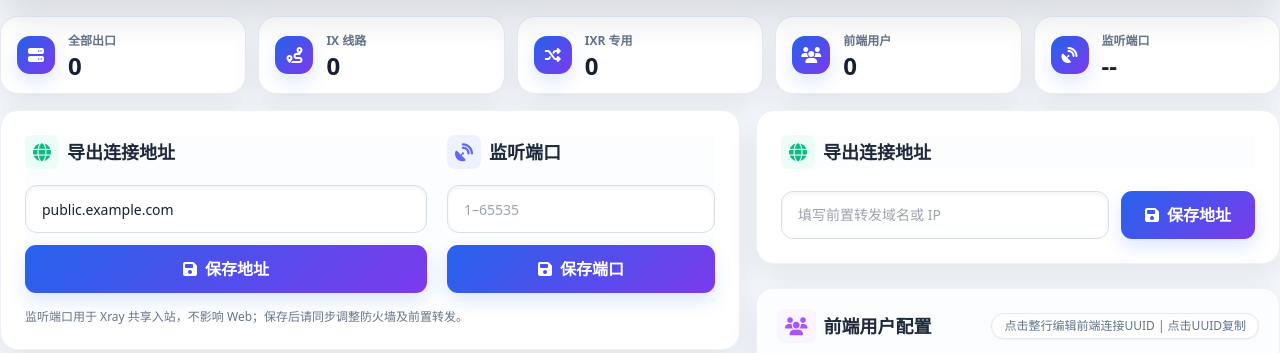
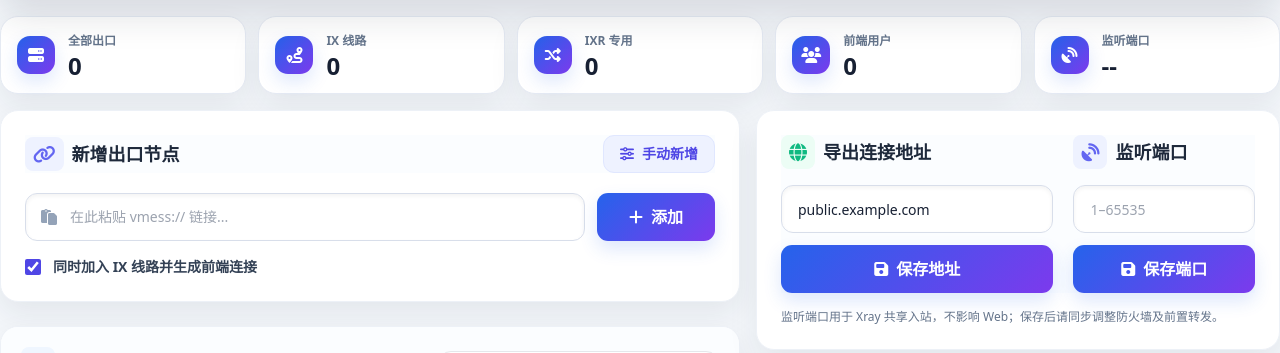
Before and after one commit to dan91ng/ixr, a PHP site: page /ix-admin.php in a window 1280 px wide. Shown: the part 126-479 px from the top of the page. Run offline with PHP 8.4, Linux system fonts and the light colour scheme; the visitor is signed in with stand-in values (Sample User, id 1); some libraries are stand-ins or nearby versions.

Commit message:
Restore VMess import panel and correct settings placement

```diff
--- a/src/ixr-manager/public/ix-admin.php
+++ b/src/ixr-manager/public/ix-admin.php
@@ -289,20 +289,22 @@ function buildPanelData(): array
         <!-- 左侧：节点与路由区 (比例 7) -->
         <div class="xl:col-span-7 space-y-6">
 
-            <div class="ix-card bg-white p-6 rounded-2xl shadow-sm border border-slate-200 hover:shadow-md transition-shadow">
-                <div class="ix-export-settings">
-                    <div class="ix-export-field">
-                        <h3 class="font-bold text-slate-800 text-lg flex items-center mb-4"><i class="fa-solid fa-globe mr-2 text-emerald-500 bg-emerald-50 p-2 rounded-lg"></i>导出连接地址</h3>
-                        <input type="text" id="frontEntryHostInput" placeholder="填写前置转发域名或 IP" class="ix-export-input w-full bg-slate-50 border border-slate-200 rounded-xl px-4 py-3 focus:bg-white focus:ring-2 focus:ring-indigo-500 outline-none transition-all text-sm shadow-inner">
-                        <button type="button" onclick="saveFrontEntryHostFromInput()" class="ix-export-save bg-indigo-600 text-white px-5 py-3 rounded-xl hover:bg-indigo-700 transition shadow-md font-bold"><i class="fa-solid fa-floppy-disk mr-2"></i>保存地址</button>
-                    </div>
-                    <div class="ix-export-field">
-                        <h3 class="font-bold text-slate-800 text-lg flex items-center mb-4"><i class="fa-solid fa-satellite-dish mr-2 text-indigo-500 bg-indigo-50 p-2 rounded-lg"></i>监听端口</h3>
-                        <input type="number" id="sharedInboundPortInput" min="1" max="65535" step="1" placeholder="1–65535" aria-label="Xray 共享监听端口" class="ix-export-input w-full bg-slate-50 border border-slate-200 rounded-xl px-4 py-3 focus:bg-white focus:ring-2 focus:ring-indigo-500 outline-none transition-all text-sm shadow-inner">
-                        <button type="button" id="saveSharedInboundPortBtn" onclick="saveSharedInboundPort()" class="ix-export-save bg-indigo-600 text-white px-5 py-3 rounded-xl hover:bg-indigo-700 transition shadow-md font-bold"><i class="fa-solid fa-floppy-disk mr-2"></i>保存端口</button>
-                    </div>
+            <div class="ix-card bg-white p-6 rounded-2xl min-h-[154px] flex flex-col justify-between shadow-sm border border-slate-200 hover:shadow-md transition-shadow">
+                <div class="flex items-center justify-between gap-3 mb-5">
+                    <h3 class="font-bold text-slate-800 text-lg flex items-center"><i class="fa-solid fa-link mr-2 text-indigo-500 bg-indigo-50 p-2 rounded-lg"></i>新增出口节点</h3>
+                    <button type="button" onclick="openCreateNodeModal()" class="text-sm font-bold text-indigo-600 bg-indigo-50 hover:bg-indigo-100 border border-indigo-100 px-4 py-2 rounded-xl transition"><i class="fa-solid fa-sliders mr-2"></i>手动新增</button>
                 </div>
-                <p class="text-xs text-slate-500 mt-4">监听端口用于 Xray 共享入站，不影响 Web；保存后请同步调整防火墙及前置转发。</p>
+                <div class="flex gap-3 relative">
+                    <div class="absolute inset-y-0 left-0 pl-4 flex items-center pointer-events-none"><i class="fa-solid fa-paste text-slate-400"></i></div>
+                    <input type="text" id="vmessInput" placeholder="在此粘贴 vmess:// 链接..." class="flex-1 bg-slate-50 border border-slate-200 rounded-xl pl-11 pr-4 py-3 focus:bg-white focus:ring-2 focus:ring-indigo-500 outline-none transition-all text-sm shadow-inner">
+                    <button id="addNodeBtn" type="button" onclick="addNode(event)" class="bg-slate-800 text-white px-8 py-3 rounded-xl hover:bg-slate-700 transition shadow-md font-medium whitespace-nowrap flex items-center">
+                        <i class="fa-solid fa-plus mr-2"></i>添加
+                    </button>
+                </div>
+                <label class="mt-4 flex items-center gap-3 text-sm font-bold text-slate-700 cursor-pointer w-fit">
+                    <input type="checkbox" id="importEnableIx" checked class="w-4 h-4 accent-indigo-600">
+                    <span>同时加入 IX 线路并生成前端连接</span>
+                </label>
             </div>
 
             <div class="ix-card bg-white rounded-2xl shadow-sm border border-slate-200 overflow-hidden hover:shadow-md transition-shadow flex flex-col">
@@ -328,16 +330,20 @@ function buildPanelData(): array
 
         <!-- 右侧：入站用户区 (比例 5) -->
         <div class="xl:col-span-5 flex flex-col gap-6">
-            <div class="ix-card bg-white p-6 rounded-2xl min-h-[154px] flex flex-col justify-between shadow-sm border border-slate-200 hover:shadow-md transition-shadow">
-                <div class="flex items-center justify-between mb-5">
-                    <h3 class="font-bold text-slate-800 text-lg flex items-center"><i class="fa-solid fa-globe mr-2 text-emerald-500 bg-emerald-50 p-2 rounded-lg"></i>导出连接地址</h3>
+            <div class="ix-card bg-white p-6 rounded-2xl shadow-sm border border-slate-200 hover:shadow-md transition-shadow">
+                <div class="ix-export-settings">
+                    <div class="ix-export-field">
+                        <h3 class="font-bold text-slate-800 text-lg flex items-center mb-4"><i class="fa-solid fa-globe mr-2 text-emerald-500 bg-emerald-50 p-2 rounded-lg"></i>导出连接地址</h3>
+                        <input type="text" id="frontEntryHostInput" placeholder="填写前置转发域名或 IP" class="ix-export-input w-full bg-slate-50 border border-slate-200 rounded-xl px-4 py-3 focus:bg-white focus:ring-2 focus:ring-indigo-500 outline-none transition-all text-sm shadow-inner">
+                        <button type="button" onclick="saveFrontEntryHostFromInput()" class="ix-export-save bg-indigo-600 text-white px-5 py-3 rounded-xl hover:bg-indigo-700 transition shadow-md font-bold"><i class="fa-solid fa-floppy-disk mr-2"></i>保存地址</button>
+                    </div>
+                    <div class="ix-export-field">
+                        <h3 class="font-bold text-slate-800 text-lg flex items-center mb-4"><i class="fa-solid fa-satellite-dish mr-2 text-indigo-500 bg-indigo-50 p-2 rounded-lg"></i>监听端口</h3>
+                        <input type="number" id="sharedInboundPortInput" min="1" max="65535" step="1" placeholder="1–65535" aria-label="Xray 共享监听端口" class="ix-export-input w-full bg-slate-50 border border-slate-200 rounded-xl px-4 py-3 focus:bg-white focus:ring-2 focus:ring-indigo-500 outline-none transition-all text-sm shadow-inner">
+                        <button type="button" id="saveSharedInboundPortBtn" onclick="saveSharedInboundPort()" class="ix-export-save bg-indigo-600 text-white px-5 py-3 rounded-xl hover:bg-indigo-700 transition shadow-md font-bold"><i class="fa-solid fa-floppy-disk mr-2"></i>保存端口</button>
+                    </div>
                 </div>
-                <div class="grid grid-cols-1 md:grid-cols-[1fr_auto] gap-3">
-                    <input type="text" id="frontEntryHostInput" placeholder="填写前置转发域名或 IP" class="w-full bg-slate-50 border border-slate-200 rounded-xl px-4 py-3 focus:bg-white focus:ring-2 focus:ring-indigo-500 outline-none transition-all text-sm shadow-inner">
-                    <button onclick="saveFrontEntryHostFromInput()" class="self-end bg-indigo-600 text-white px-6 py-3 rounded-xl hover:bg-indigo-700 transition shadow-md font-bold whitespace-nowrap flex items-center justify-center">
-                        <i class="fa-solid fa-floppy-disk mr-2"></i>保存地址
-                    </button>
-                </div>
+                <p class="text-xs text-slate-500 mt-4">监听端口用于 Xray 共享入站，不影响 Web；保存后请同步调整防火墙及前置转发。</p>
             </div>
 
             <div class="ix-card bg-white rounded-2xl shadow-sm border border-slate-200 overflow-hidden hover:shadow-md transition-shadow flex flex-col h-full">
```
